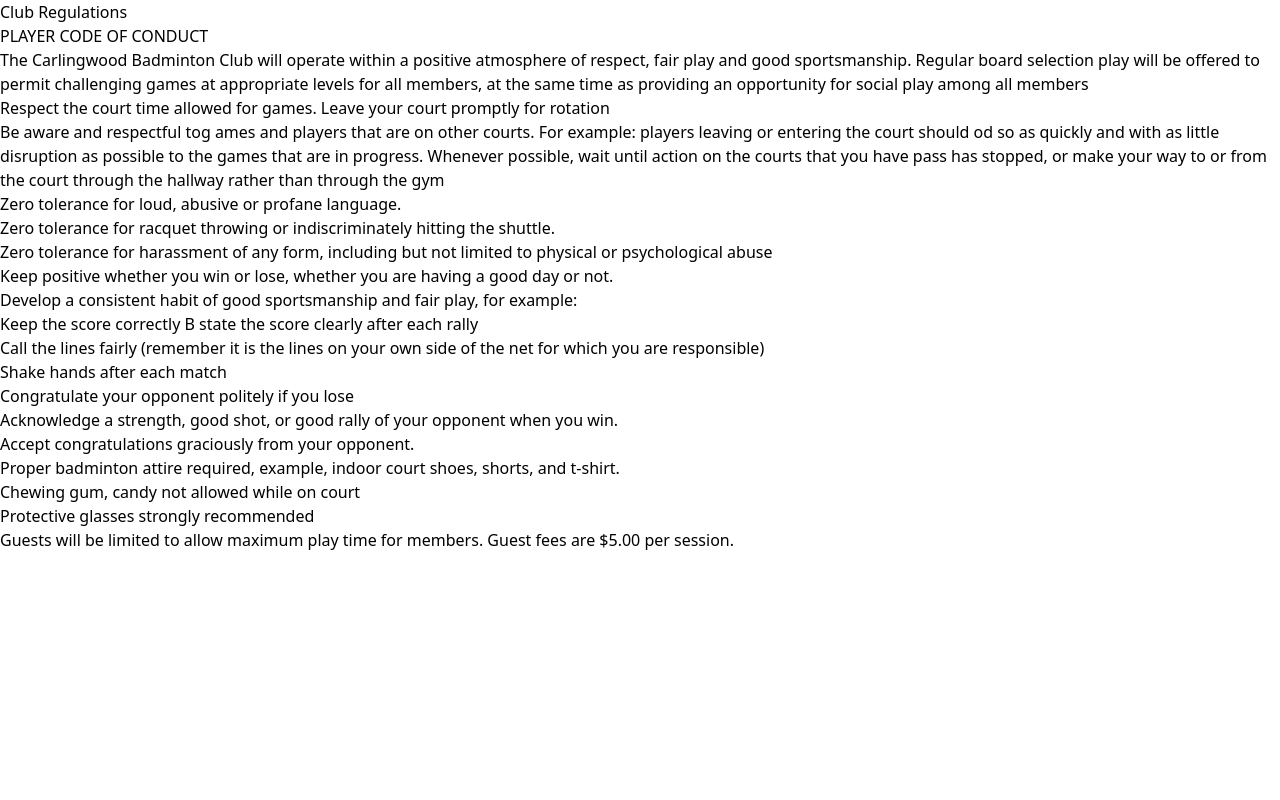
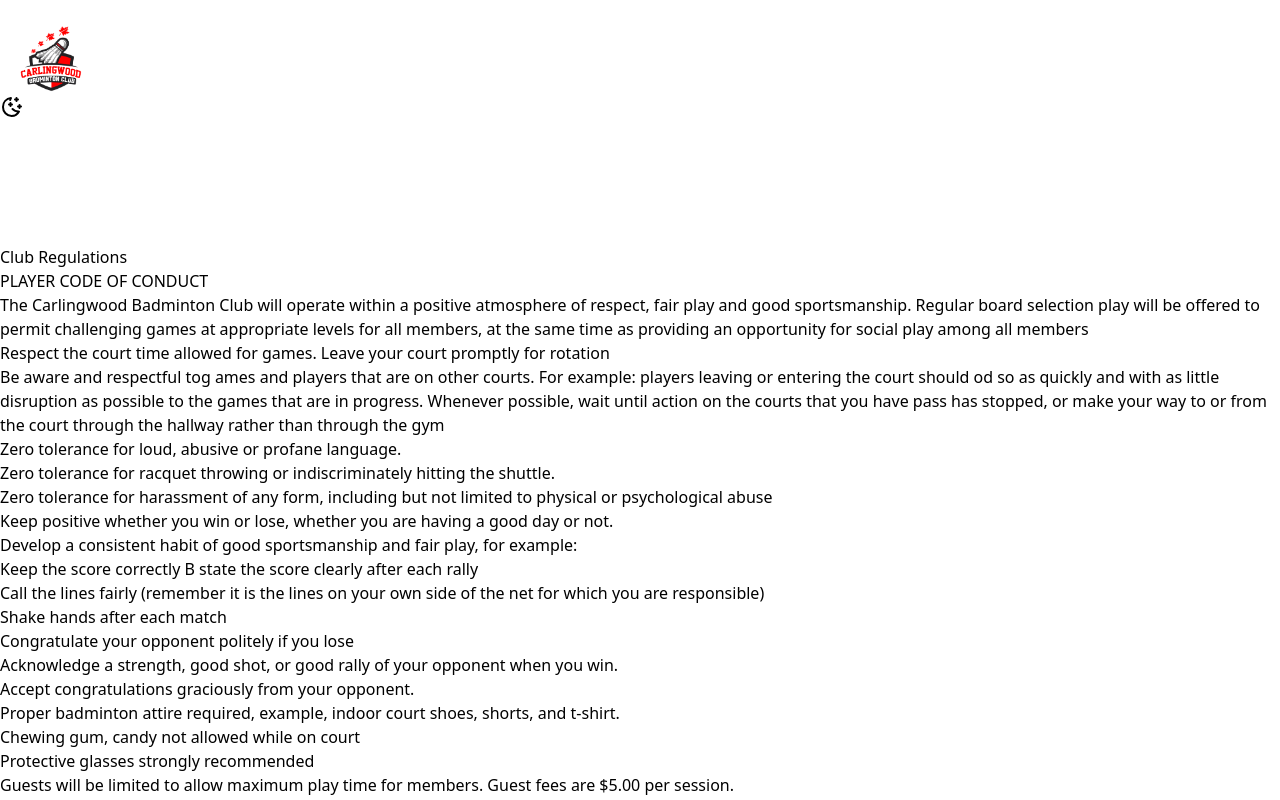
Before and after one commit to kevintruo/carlingwood_badminton, a React (Create React App) app: page /regulations in a window 1280 px wide. Built offline with nearby package versions, Linux system fonts and the light colour scheme.

Commit message:
Updated layout

```diff
--- a/src/App.tsx
+++ b/src/App.tsx
@@ -2,15 +2,18 @@
 import { Routes, Route, BrowserRouter } from "react-router-dom";
 import NotFound from "./pages/NotFound";
 import Regulations from "./pages/Regulations";
+import Navbar from "./components/Navbar";
 
 export default function App() {
   return (
     <BrowserRouter>
-      <Routes>
-        <Route index element={<Main />} />
-        <Route path='regulations' element={<Regulations />} />
-        <Route path='*' element={<NotFound />} />
-      </Routes>
+      <Navbar>
+        <Routes>
+          <Route index element={<Main />} />
+          <Route path='regulations' element={<Regulations />} />
+          <Route path='*' element={<NotFound />} />
+        </Routes>
+      </Navbar>
     </BrowserRouter>
   );
 }
--- a/src/Main.tsx
+++ b/src/Main.tsx
@@ -1,4 +1,3 @@
-import Navbar from "./components/Navbar";
 import Announcement from "./pages/Announcement";
 import Contact from "./pages/Contact";
 import Facilities from "./pages/Facilities";
@@ -9,10 +8,7 @@
 
 export default function Main() {
   return (
-    <div
-      className='snap-y snap-mandatory h-screen w-screen mx:auto overflow-x-hidden styled-scrollbar styled-scrollbar-track styled-scrollbar-thumb dark:styled-scrollbar-dark dark:styled-scrollbar-track-dark'
-      id='styled-scrollbar'>
-      <Navbar />
+    <>
       <LandingPage />
       <Announcement />
       <Membership />
@@ -20,6 +16,6 @@
       <Fees />
       <Contact />
       <Registration />
-    </div>
+    </>
   );
 }
--- a/src/components/Navbar/index.tsx
+++ b/src/components/Navbar/index.tsx
@@ -3,12 +3,15 @@
 import BurgerMenu from "../../static/svg/BurgerMenu";
 import NavDrawer from "../NavDrawer";
 
-export default function Navbar() {
+export default function Navbar({ children }: { children: React.ReactNode }) {
   const [isOpened, setIsOpened] = React.useState<boolean>(false);
 
   const toggleDrawer = (val: boolean) => setIsOpened(val);
 
   return (
+    <div
+      className='snap-y snap-mandatory h-screen w-screen mx:auto overflow-x-hidden styled-scrollbar styled-scrollbar-track styled-scrollbar-thumb dark:styled-scrollbar-dark dark:styled-scrollbar-track-dark'
+      id='styled-scrollbar'>
       <nav className='flex fixed w-full items-center justify-between px-1 h-16 bg-white text-black dark:bg-black dark:text-white z-10'>
         <div className='flex gap-1 ml-3 items-center'>
           <div onClick={() => toggleDrawer(true)}>
@@ -28,6 +31,8 @@
         </div>
         <NavDrawer isOpened={isOpened} toggleDrawer={toggleDrawer} />
       </nav>
+      {children}
+    </div>
   );
 }
 
```
Lines whose indentation alone changed are shown as unchanged.
